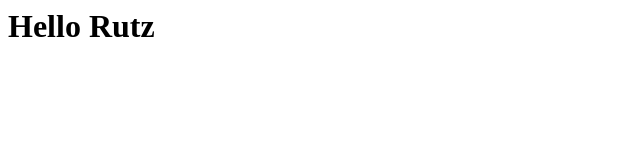
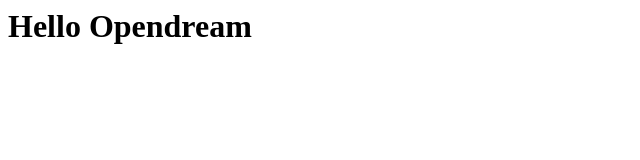
Before and after one commit to rutcreate/git_tutorial, a plain HTML site: page index.html in a window 1280 px wide. Shown: the whole page, without its empty margins (0-640 px from the left). Drawn offline with Linux system fonts and the light colour scheme.

Commit message:
Change rutz to opendream

```diff
--- a/index.html
+++ b/index.html
@@ -1,5 +1,5 @@
 <html>
 <body>
-<h1>Hello Rutz</h1>
+<h1>Hello Opendream</h1>
 </body>
 </html>
```
